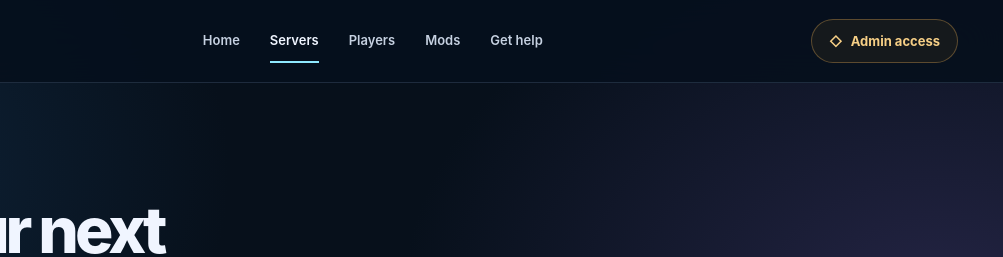
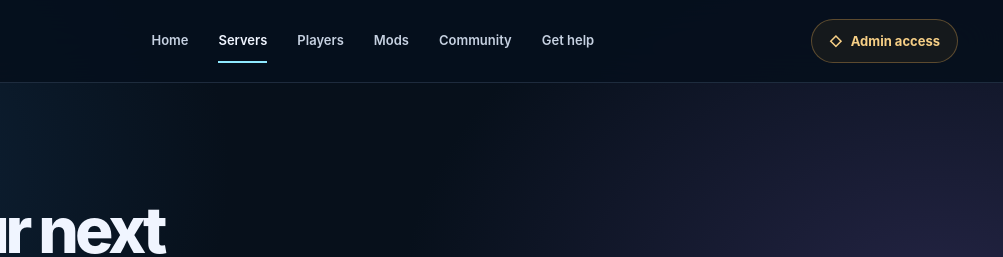
Before and after one commit to JustPepper-JS/adult-asa-website, a website: page servers.html in a window 1280 px wide. Shown: the top 257 px of the page, 277-1280 px from the left. Drawn offline with Linux system fonts and the light colour scheme; no server answers.

Commit message:
W3: link original community hub consistently in public navigation

```diff
--- a/servers.html
+++ b/servers.html
@@ -1,11 +1,11 @@
 <!doctype html><html lang="en"><head>
 <meta charset="utf-8"><meta name="viewport" content="width=device-width,initial-scale=1"><meta name="theme-color" content="#081321"><meta name="description" content="Check all 15 Adult ASA PvE maps, see who's online and find the right server for your next session."><link rel="canonical" href="https://adult-asa.org/servers"><link rel="icon" href="/assets/icon.svg" type="image/svg+xml"><link rel="stylesheet" href="/assets/site.css"><script src="/assets/site.js" defer></script><title>Servers &amp; Maps — Adult ASA</title></head>
 <body data-page="servers"><a href="#main" class="skip-link">Skip to content</a>
-<header class="site-header"><div class="nav-shell container"><a class="brand" href="/" aria-label="Adult ASA home"><span class="brand-icon" aria-hidden="true">A</span><span class="brand-wordmark">ADULT ASA<small>PVE CLUSTER</small></span></a><button class="menu-button" type="button" aria-controls="primary-nav" aria-expanded="false" aria-label="Toggle navigation"><span></span><span></span><span></span></button><nav id="primary-nav" class="main-nav" aria-label="Primary navigation"><a href="/">Home</a><a href="/servers" aria-current="page">Servers</a><a href="/meet-the-players">Players</a><a href="/mods">Mods</a><a href="/recovery.html">Get help</a></nav><a class="nav-admin" href="/admin"><span aria-hidden="true">◇</span> Admin access</a></div></header>
+<header class="site-header"><div class="nav-shell container"><a class="brand" href="/" aria-label="Adult ASA home"><span class="brand-icon" aria-hidden="true">A</span><span class="brand-wordmark">ADULT ASA<small>PVE CLUSTER</small></span></a><button class="menu-button" type="button" aria-controls="primary-nav" aria-expanded="false" aria-label="Toggle navigation"><span></span><span></span><span></span></button><nav id="primary-nav" class="main-nav" aria-label="Primary navigation"><a href="/">Home</a><a href="/servers" aria-current="page">Servers</a><a href="/meet-the-players">Players</a><a href="/mods">Mods</a><a href="/community">Community</a><a href="/recovery.html">Get help</a></nav><a class="nav-admin" href="/admin"><span aria-hidden="true">◇</span> Admin access</a></div></header>
 <main id="main"><section class="page-hero container"><p class="eyebrow">ALL 15 MAPS</p><h1>Find your next<br><em>ARK home.</em></h1><p>Browse the Legacy and Limited fleets, view reported player counts, and choose your next destination. Every status is tied to an actual source timestamp.</p><div class="hero-pills"><span class="pill">10 Legacy maps</span><span class="pill">5 Limited maps</span><span class="pill">Crossplay PvE</span></div></section>
 <section class="container section compact" aria-label="Server status"><div class="status-banner" role="status" aria-live="polite"><div><span class="status-light" aria-hidden="true"></span><strong id="fleet-banner-title">Fetching server data…</strong><span id="fleet-banner-sub">Waiting for the Adult ASA status source.</span></div><button type="button" class="button button-small" id="refresh-status">↻ Refresh</button></div><div class="kpi-grid"><article class="kpi"><span>Survivors reported</span><strong id="fleet-total">—</strong><small>Across available source snapshots</small></article><article class="kpi"><span>Servers responding</span><strong id="fleet-responding">—</strong><small>Unknown data is not counted as offline</small></article><article class="kpi"><span>Source health</span><strong id="fleet-health">Checking</strong><small id="fleet-source-age">Source time unavailable</small></article></div></section>
 <section class="container section compact" aria-labelledby="maps-title"><div class="section-heading"><div><p class="eyebrow">THE SERVERS</p><h2 id="maps-title">Pick a server.</h2></div><p>Search or switch clusters. The cards report current status when the source is available—never estimated activity.</p></div><div class="filter-bar" role="group" aria-label="Filter maps"><label class="search-label" for="map-search"><span class="sr-only">Search map names</span><input id="map-search" type="search" placeholder="Search worlds" autocomplete="off" maxlength="48"></label><div class="segmented" role="group" aria-label="Cluster"><button type="button" class="chip active" data-cluster-filter="all" aria-pressed="true">All worlds</button><button type="button" class="chip" data-cluster-filter="legacy" aria-pressed="false">Legacy</button><button type="button" class="chip" data-cluster-filter="limited" aria-pressed="false">Limited</button></div><label class="filter-select">Status <select id="map-status-filter"><option value="all">All statuses</option><option value="online">Responding</option><option value="offline">Not responding</option><option value="unknown">Unknown</option></select></label></div><p id="map-filter-summary" class="filter-summary" aria-live="polite">Preparing map directory…</p><div id="map-list" class="map-grid" aria-live="polite"></div></section>
 <section class="section section-muted" aria-labelledby="activity-title"><div class="container"><div class="section-heading"><div><p class="eyebrow">PLAYER COUNTS</p><h2 id="activity-title">Where people are playing.</h2></div><p>This is a <strong>current occupancy comparison</strong>, not a historical movement tracker or an individual location feed. Values are reported only when the source is available.</p></div><div class="activity-panel"><div class="activity-legend"><span><i class="legend-legacy" aria-hidden="true"></i>Legacy</span><span><i class="legend-limited" aria-hidden="true"></i>Limited</span><span>Unknown ≠ empty</span></div><div id="activity-bars" class="activity-bars"><p class="quiet">Loading the latest server snapshots…</p></div><p class="detail-note">This chart shows aggregate player totals per map. For recorded in-game player sessions, transfers and map histories, visit <a href="/meet-the-players">Meet the Players</a>. Player account identifiers and base locations are not published.</p></div></div></section>
 <section class="container section compact"><div class="join-panel join-panel-compact"><div><p class="eyebrow">READY FOR YOUR NEXT STOP?</p><h2>Need the password?</h2><p>Our Discord has the current password, announcements and people to play with.</p></div><a class="button button-primary" href="https://discord.gg/adultasa" target="_blank" rel="noopener noreferrer">Join our Discord ↗</a></div></section>
-</main><footer class="site-footer"><div class="container footer-main"><div><a class="brand" href="/"><span class="brand-icon" aria-hidden="true">A</span><span class="brand-wordmark">ADULT ASA<small>PVE CLUSTER</small></span></a><p>Stay for the adventure.</p></div><div class="footer-links"><a href="/">Home</a><a href="/servers">Servers</a><a href="/meet-the-players">Meet the Players</a><a href="/mods">Mod library</a><a href="/admin">Admin</a><a href="https://discord.gg/adultasa" target="_blank" rel="noopener noreferrer">Discord ↗</a></div></div><div class="container footer-bottom"><span>© 2026 Adult ASA. Independent community server.</span><span>Source-aware server data.</span></div></footer>
+</main><footer class="site-footer"><div class="container footer-main"><div><a class="brand" href="/"><span class="brand-icon" aria-hidden="true">A</span><span class="brand-wordmark">ADULT ASA<small>PVE CLUSTER</small></span></a><p>Stay for the adventure.</p></div><div class="footer-links"><a href="/">Home</a><a href="/servers">Servers</a><a href="/meet-the-players">Meet the Players</a><a href="/mods">Mod library</a><a href="/community">Community</a><a href="/admin">Admin</a><a href="https://discord.gg/adultasa" target="_blank" rel="noopener noreferrer">Discord ↗</a></div></div><div class="container footer-bottom"><span>© 2026 Adult ASA. Independent community server.</span><span>Source-aware server data.</span></div></footer>
 </body></html>
```
